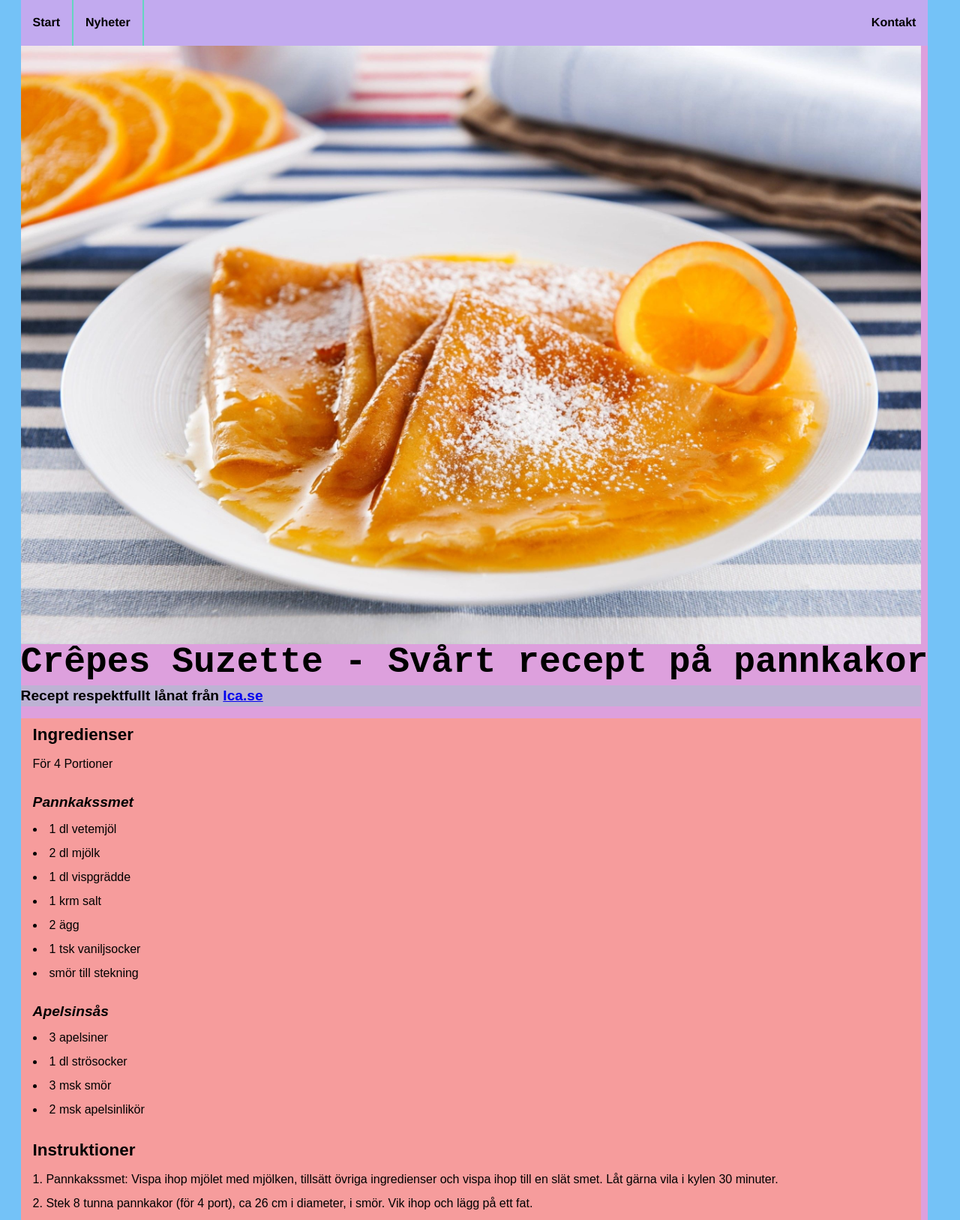
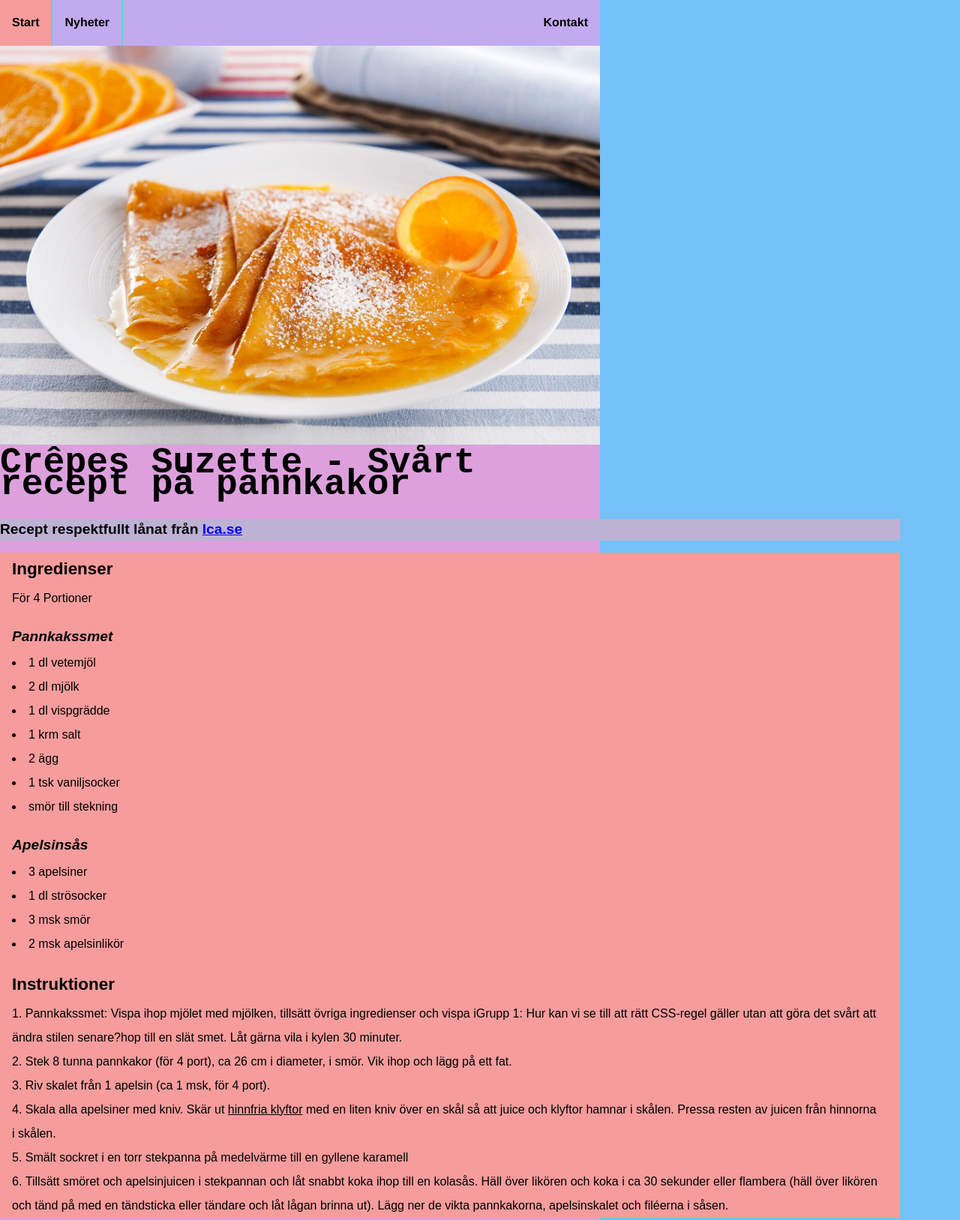
Before and after one commit to z1ngo/pannkakor-site-v2, a plain HTML site: page index.html in a window 1280 px wide. Shown: the top 1627 px of the page at 75% size. Drawn offline with Linux system fonts and the light colour scheme.

Commit message:
Flyttat om i css-en

```diff
--- a/index.html
+++ b/index.html
@@ -10,10 +10,10 @@
 		<div class="background">
 			<header class="header">
 				<nav class="main-menu">
-					<ul>
+					<ul class="nav-links">
 						<li><a href="#">Start</a></li>
 						<li><a href="#">Nyheter</a></li>
-						<li><a href="#">Kontakt</a></li>
+						<li><a href="#" id="contact">Kontakt</a></li>
 					</ul>
 				</nav>
 				<img
@@ -25,8 +25,8 @@
 				<h1>Crêpes Suzette - Svårt recept på pannkakor</h1>
 			</header>
 
-			<main>
-				<div class="contents">
+			<main class="contents">
+				<div>
 					<section>
 						<p class="sub-heading">
 							Recept respektfullt lånat från
@@ -63,8 +63,10 @@
 							<ol>
 								<li>
 									<b>Pannkakssmet:</b> Vispa ihop mjölet med mjölken, tillsätt
-								övriga ingredienser och vispa ihop till en slät smet. Låt gärna
-								vila i kylen 30 minuter.
+									övriga ingredienser och vispa iGrupp 1: Hur kan vi se till att
+									rätt CSS-regel gäller utan att göra det svårt att ändra stilen
+									senare?hop till en slät smet. Låt gärna vila i kylen 30
+									minuter.
 								</li>
 								<li>
 									Stek 8 tunna pannkakor (för 4 port), ca 26 cm i diameter, i
@@ -73,13 +75,13 @@
 								<li>Riv skalet från 1 apelsin (ca 1 msk, för 4 port).</li>
 								<li>
 									Skala alla apelsiner med kniv. Skär ut
-								<b><u>hinnfria klyftor</u></b> med en liten kniv över en skål så
-								att juice och klyftor hamnar i skålen. Pressa resten av juicen
-								från hinnorna i skålen.
+									<b><u>hinnfria klyftor</u></b> med en liten kniv över en skål
+									så att juice och klyftor hamnar i skålen. Pressa resten av
+									juicen från hinnorna i skålen.
 								</li>
 								<li>
-								Smält sockret i en torr stekpanna på medelvärme till en gyllene
-								karamell
+									Smält sockret i en torr stekpanna på medelvärme till en
+									gyllene karamell
 								</li>
 								<li>
 									Tillsätt smöret och apelsinjuicen i stekpannan och låt snabbt
--- a/styles/styles.css
+++ b/styles/styles.css
@@ -12,8 +12,6 @@
 	padding: 0;
 	font: inherit;
 	--favourite-color: plum;
-
-
 }
 
 html {
@@ -34,7 +32,6 @@ video {
 }
 
 header {
-
 	margin-bottom: 1rem;
 
 	h1 {
@@ -43,39 +40,29 @@ header {
 		font-weight: bold;
 	}
 
-
-
-    .main-menu {
-
-
-        ul {
+	.bild-stor {
+		width: 1200px;
+		max-width: 100%;
+	}
+}
+/* .main-menu {
+	display: flex;
+} */
+.nav-links {
+	/* float: left; */
+	display: flex;
 	font-weight: bold;
-            font-family: 'Franklin Gothic Medium', 'Arial Narrow', Arial, sans-serif;
+	font-family: "Franklin Gothic Medium", "Arial Narrow", Arial, sans-serif;
 	list-style-type: none;
-            margin: 0;
-            padding: 0;
-            overflow: hidden;
 	background-color: oklch(from var(--favourite-color) l 0.1 -60deg);
 
-
 	li {
-                float: left;
 		border-right: 2.5px solid oklch(from var(--favourite-color) 0.8 c -180deg);
 
-
-                +:last-of-type {
-                    float: right;
+		&:last-of-type {
 			border-right: none;
+			margin-inline-start: auto;
 		}
-
-                &:hover {
-                    background-color: oklch(from var(--favourite-color) l c 20deg);
-                    cursor:
-                        url("/images/moose-icon-32.png"),
-                        auto;
-
-
-
 	}
 
 	a {
@@ -84,40 +71,30 @@ header {
 		text-align: center;
 		padding: 1rem 1rem;
 		text-decoration: none;
-                }
 
-            }
-
-
+		&:hover {
+			background-color: oklch(from var(--favourite-color) l c 20deg);
+			cursor: url("/images/moose-icon-32.png"), auto;
 		}
 	}
-
-    .bild-stor {
-        width: 1200px;
-        max-width: 100%;
 }
-}
-
 body {
 	min-block-size: 100 svh;
 	min-height: 100vh;
-    display: flex;
-    justify-content: center;
+	width: 100ch;
 	line-height: 1.6lh;
-
-
-
 }
 
 main {
 	margin-block: 1em;
 	font-family: sans-serif;
 
-    h1,h2,h3 {
+	h1,
+	h2,
+	h3 {
 		margin: 1rem;
 		margin-bottom: 0;
 	}
-
 
 	h2 {
 		font-size: 1.4rem;
@@ -138,24 +115,21 @@ main {
 
 	ul {
 		list-style-type: disc;
-
 	}
 
 	ol {
 		list-style-type: decimal;
 	}
-
+}
 .contents {
-
 	width: 1200px;
 	display: inline-block;
-
+}
 
 .sub-heading {
 	font-size: 1.2rem;
 	font-weight: bold;
 	background-color: oklch(from plum l 0.05 -60deg);
-
 }
 
 .recipie {
@@ -171,11 +145,7 @@ main {
 
 	li:hover {
 		font-weight: bolder;
-                background-color: oklch(
-                    from plum l c
-                    calc((sibling-index() - 1) * 20deg))
-
-
+		background-color: oklch(from plum l c calc((sibling-index() - 1) * 20deg));
 	}
 }
 
@@ -189,59 +159,3 @@ main {
 		object-fit: cover;
 	}
 }
-
-
-
-    }
-
-    /* main {
-
-    h1 {
-    color:rgb(56, 49, 42);
-    font-family: 'Segoe UI', Tahoma, Geneva, Verdana, sans-serif;
-
-    }
-
-    .background {
-        background-color: bisque;
-        width: 1100px;
-        padding-bottom: 50px;
-    }
-
-    .contents,
-    .header {
-        background-color: rgb(235, 175, 175);
-        margin-left:  100px;
-        width: 800px;
-        padding: 25px 49px 25px 49px;
-        line-height: 1.5;
-
-        img {
-            width: 900px;
-            margin-left: -50px;
-            max-width: 100%;
-        }
-    }
-
-
-
-    .underrubrik {
-        padding: 10px;
-        background-color: lightgray;
-    }
-
-    .serveringsförslag {
-        display: flex;
-        gap: 6%;
-        width: 100%;
-
-    }
-
-    .serveringsförslag img {
-        width: 47%;
-        object-fit: cover;
-        margin-left: 0px;
-
-    }
-
-} */
```
Lines whose indentation alone changed are shown as unchanged.
